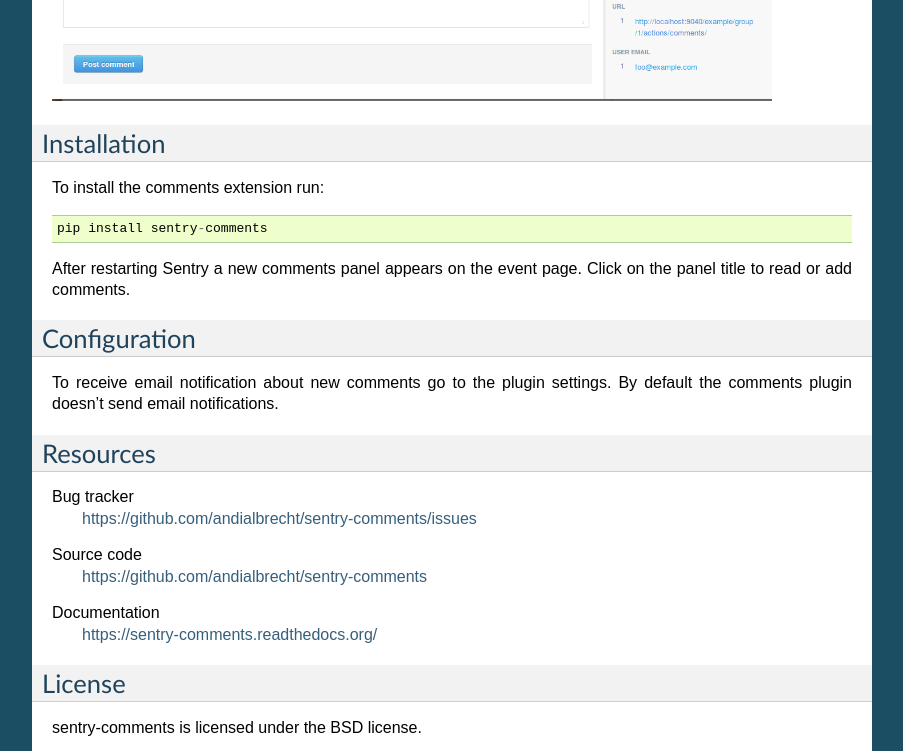
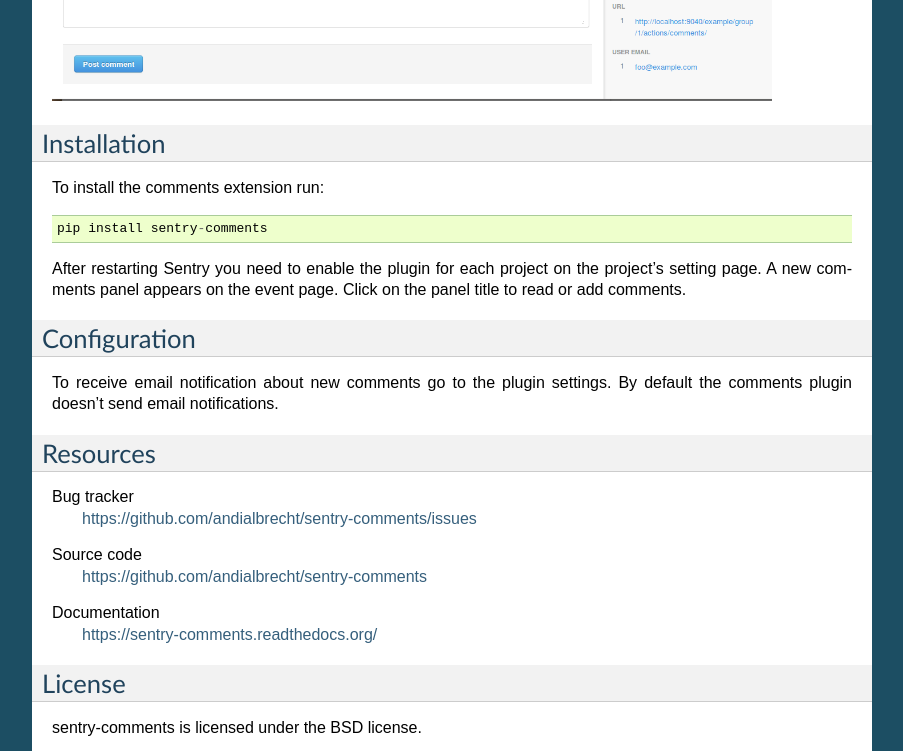
Before and after one commit to andialbrecht/sentry-comments, a Sphinx documentation site: the page built from docs/index.rst, in a window 1280 px wide and 900 px high, scrolled down 964 px, cut to the strip 0-751 px from the top of the window. Shown: the whole strip, without its empty margins (198-1101 px from the left). Built offline with Sphinx 7.4.7, drawn with Linux system fonts in a browser that asks for light colours.

Commit message:
Update documentation (fixes issue1).

```diff
--- a/docs/index.rst
+++ b/docs/index.rst
@@ -26,8 +26,9 @@
 
   pip install sentry-comments
 
-After restarting Sentry a new comments panel appears on the event
-page. Click on the panel title to read or add comments.
+After restarting Sentry you need to enable the plugin for each project on the
+project's setting page. A new comments panel appears on the event page. Click
+on the panel title to read or add comments.
 
 
 Configuration
```
